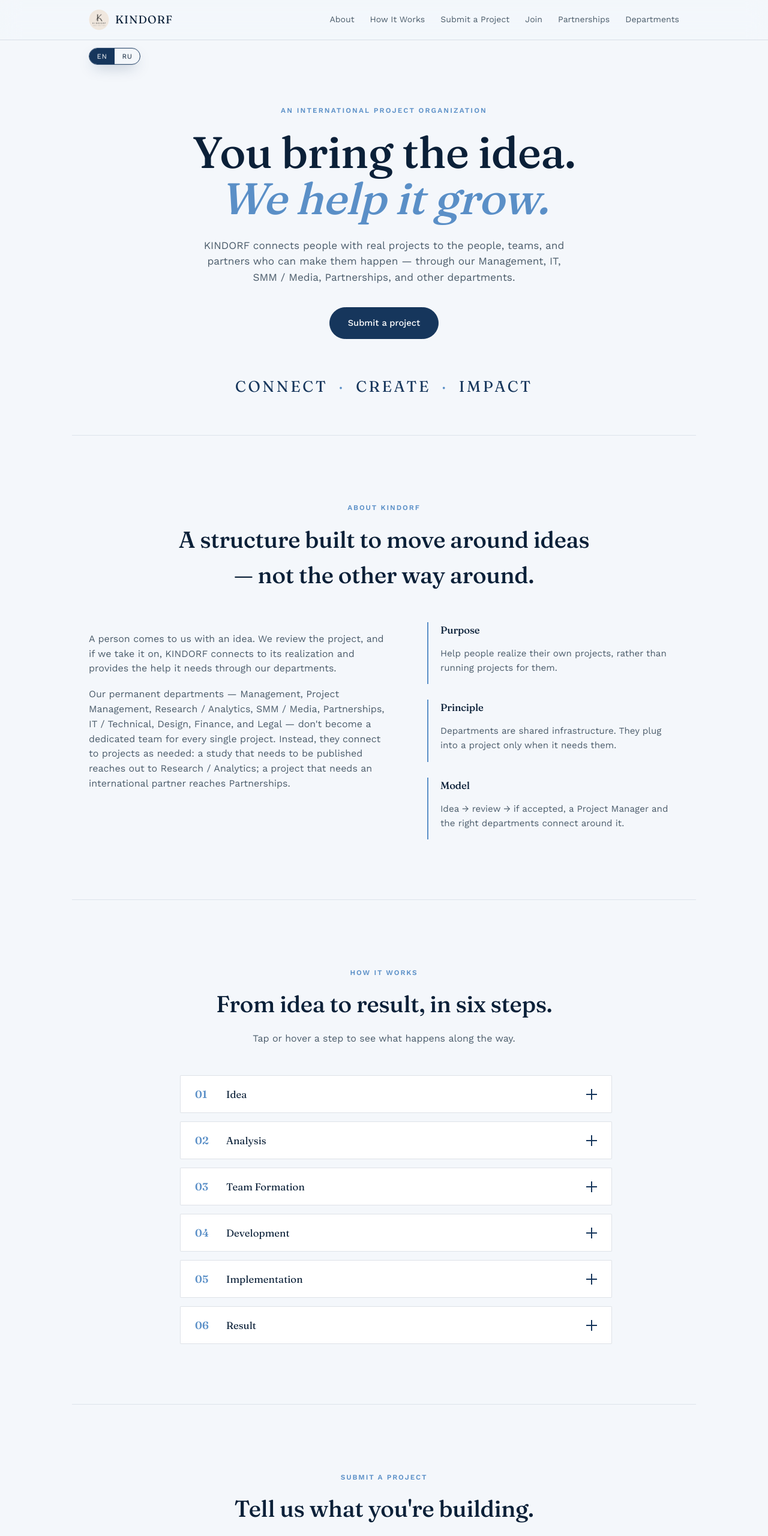
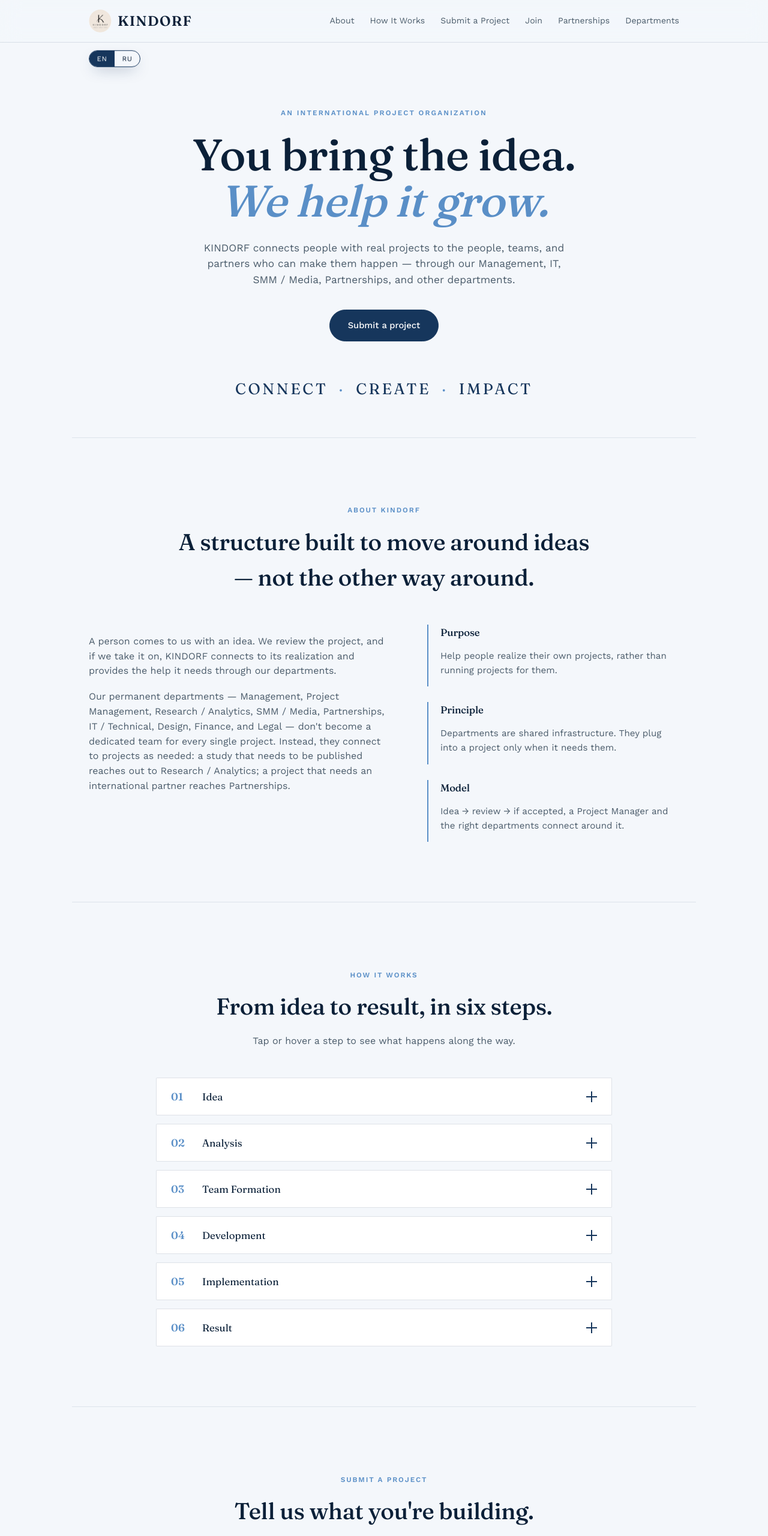
Before and after one commit to swwixzy/website-kindorff, a plain HTML site: page index.html in a window 1280 px wide. Shown: the top 2560 px of the page at 60% size. Drawn offline with nearby package versions, Linux system fonts and the light colour scheme.

Commit message:
Update style.css

```diff
--- a/style.css
+++ b/style.css
@@ -123,10 +123,11 @@
   position: relative;
 }
 .brand{ display:flex; align-items:center; gap:10px; margin-right:auto; }
-.brand-mark{ width:34px; height:34px; border-radius:50%; object-fit:cover; }
+.brand-mark{ width:38px; height:38px; border-radius:50%; object-fit:cover; }
 .brand-word{
   font-family: var(--font-display);
-  font-size: 1.15rem;
+  font-size: 1.45rem;
+  font-weight: 600;
   letter-spacing: .06em;
   color: var(--forest-deep);
 }
@@ -216,7 +217,7 @@
   .header-inner{ gap: 6px; padding: 12px 14px; flex-wrap: nowrap; }
   .brand{ gap:6px; }
   .brand-mark{ width:28px; height:28px; }
-  .brand-word{ font-size: .82rem; letter-spacing: .02em; }
+  .brand-word{ font-size: 1.1rem; letter-spacing: .02em; }
   .lang-btn{ padding: 7px 13px; font-size:.78rem; min-width: 38px; }
   .nav-toggle{ padding: 5px 2px 5px 6px; gap:4px; }
   .nav-toggle span{ width:18px; }
@@ -327,6 +328,8 @@
   gap: 14px;
   max-width: 760px;
   margin: 0 auto;
+  padding: 0;
+  list-style: none;
 }
 .how-step{
   border: 1px solid rgba(var(--line-rgb),.14);
```
